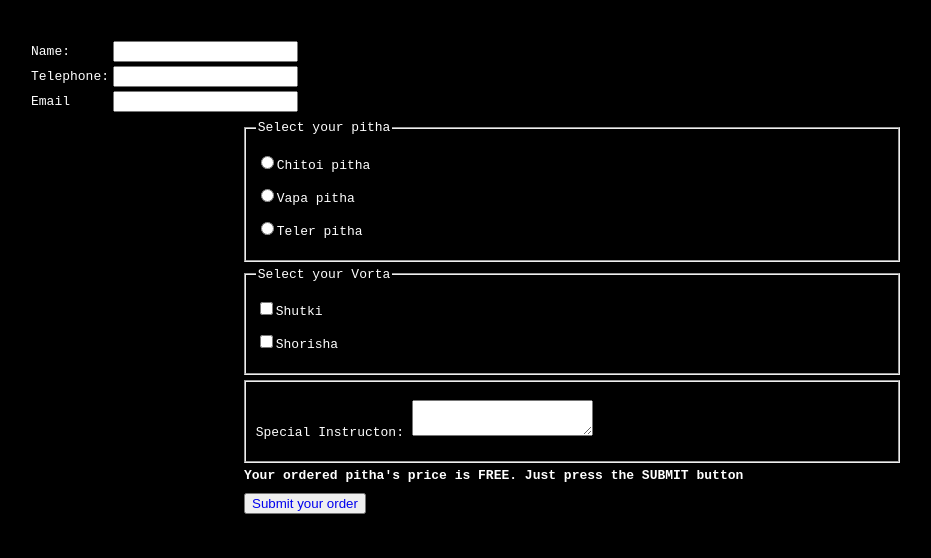
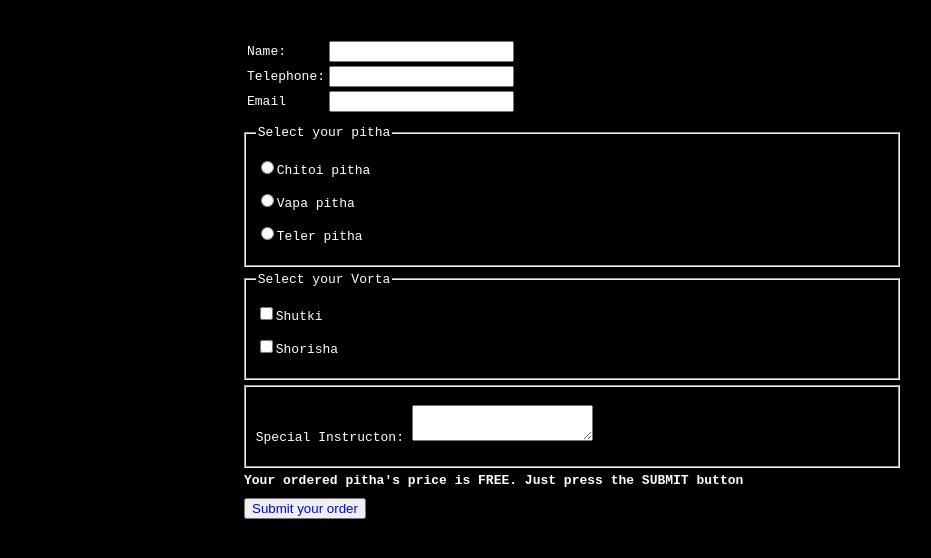
Before and after one commit to sky7ark/pitha-shop, a plain HTML site: page index.html in a window 1280 px wide. Shown: the part 102-660 px from the top of the page, without its empty margins (80-1011 px from the left). Drawn offline with Linux system fonts and the light colour scheme.

Commit message:
pitha shop

```diff
--- a/index.html
+++ b/index.html
@@ -5,11 +5,12 @@
     <meta name="viewport" content="width=device-width, initial-scale=1.0">
     <title>Pitha Shop</title>
     <link rel="stylesheet" href="style.css">
+    <link rel="shortcut icon" href="icon.jpg" type="image/x-icon">
 </head>
 <body>
     <h2 style="text-align: center; font-size: 50px;">Pitha Shop</h2>
     <form action="">
-        <table style="margin-left: 100px;">
+        <table style="margin: 10px 25%;">
             <tr>
                 <td>Name:</td>
                 <td><input type="text" required></td>
```
Also changed, not shown: icon.jpg (added).
